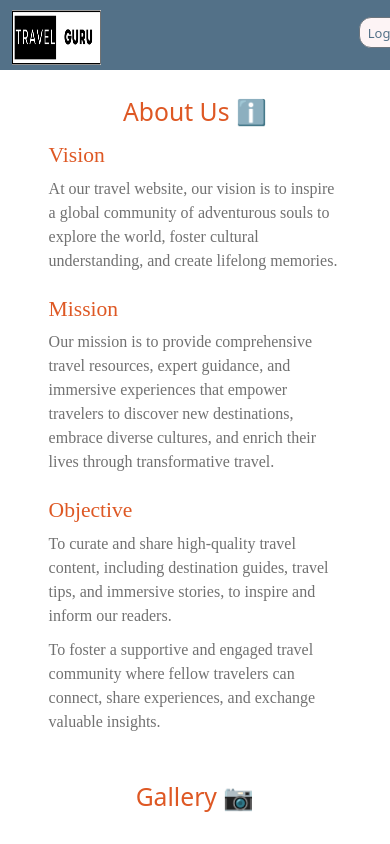
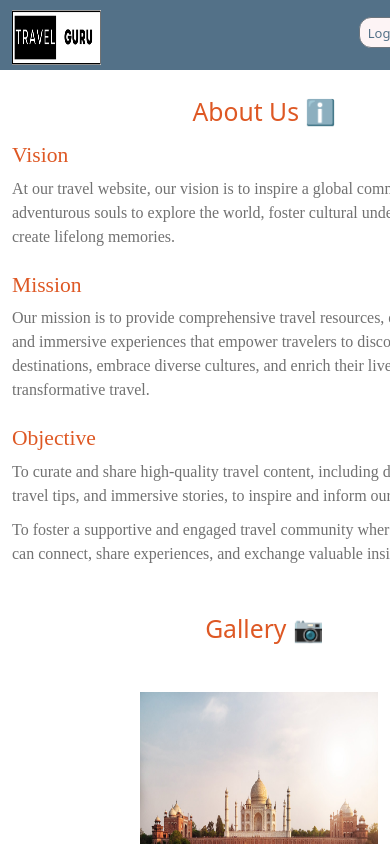
Before and after one commit to Deep2237/tour-website-project-ip, a React (Create React App) app in the folder frontend/: page /about in a window 390 px wide. Shown: the top 844 px of the page. Built offline with nearby package versions, Linux system fonts and the light colour scheme; grey boxes are pictures that could not be loaded.

Commit message:
Update about.css

```diff
--- a/frontend/src/styles/about.css
+++ b/frontend/src/styles/about.css
@@ -36,3 +36,13 @@
     transform:rotateY(360deg);
     ;
   }
+
+@media only screen and (max-width: 576px) {
+    .gallery,.About__title{
+      margin-left: 139px;
+    }
+
+    .pa{
+      width: 500px;
+    }
+ }
```
